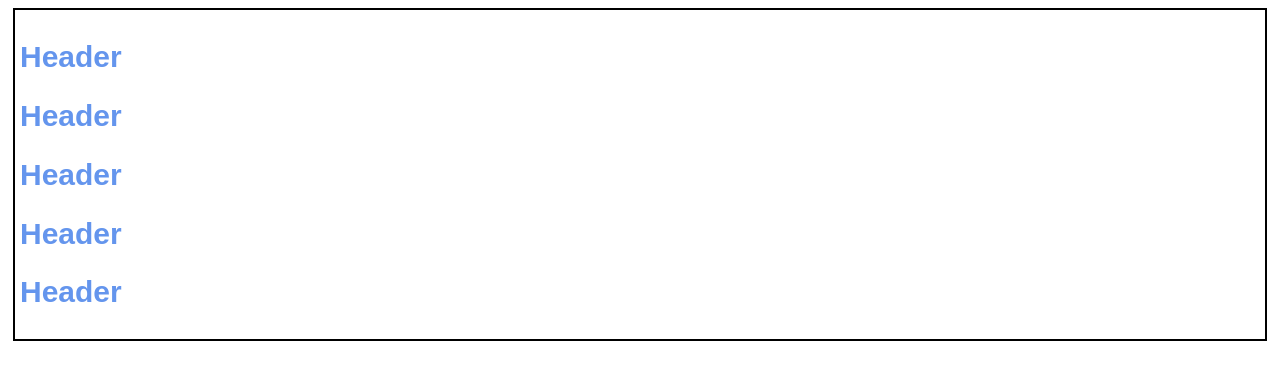
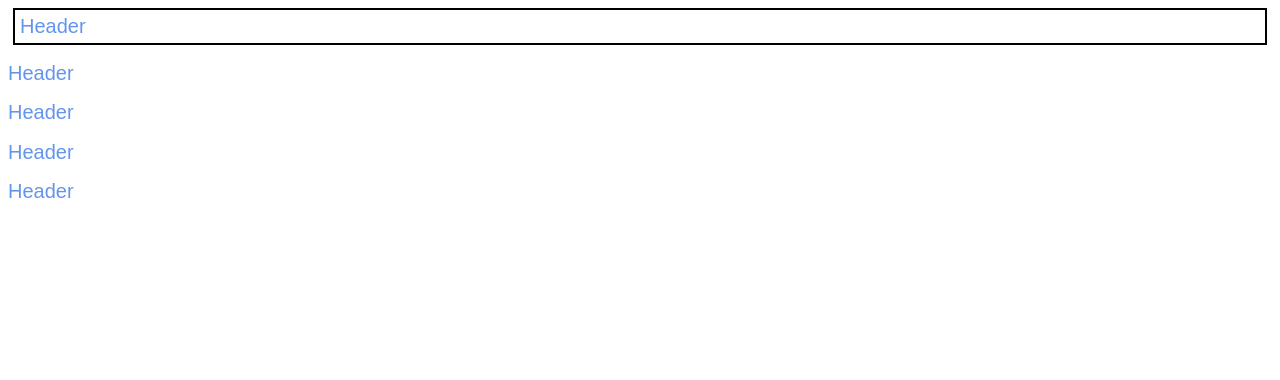
Before and after one commit to csherms/fsw-110, a plain HTML site: page week3/changing_styles_wJS/index.html in a window 1280 px wide. Drawn offline with Linux system fonts and the light colour scheme.

Commit message:
second commit

```diff
--- a/week3/changing_styles_wJS/index.html
+++ b/week3/changing_styles_wJS/index.html
@@ -10,7 +10,7 @@
 <!-- 1. Create a new folder with an html, css, and js file -->
 
 <body>
-    <h2 id="head"></h2>
+
 
 
 
--- a/week3/changing_styles_wJS/index.js
+++ b/week3/changing_styles_wJS/index.js
@@ -1,23 +1,19 @@
 // 2. Create a list of 5 H2 elements on the DOM using a for loop
 
-var myHeader = document.createElement ("h2");
-var headerRepeat = document.getElementById ("head");
-
-
 for (i = 0; i < 5; i++) {
-    myHeader.innerHTML = "Header";
-    headerRepeat.innerHTML += "<h2>" + myHeader.innerHTML + "</h2>"
+    var myHeader = document.createElement ("h2");
+    myHeader.innerText = "Header";
+    document.body.append (myHeader);
 
 // 3. Using the .style property.
 
-    headerRepeat.style.fontSize = '20px';
-    headerRepeat.style.fontWeight = 'lighter';
-    headerRepeat.style.fontFamily = 'sans-serif';
-    headerRepeat.style.color = 'cornflowerblue';
+    myHeader.style.fontSize = '20px';
+    myHeader.style.fontWeight = 'lighter';
+    myHeader.style.fontFamily = 'sans-serif';
+    myHeader.style.color = 'cornflowerblue';
 
 }
 
 
 // 5. Add class to elements being created using classList
-
-document.querySelector("#head").classList.add("border");
+document.querySelector("h2").classList.add("border");
```
